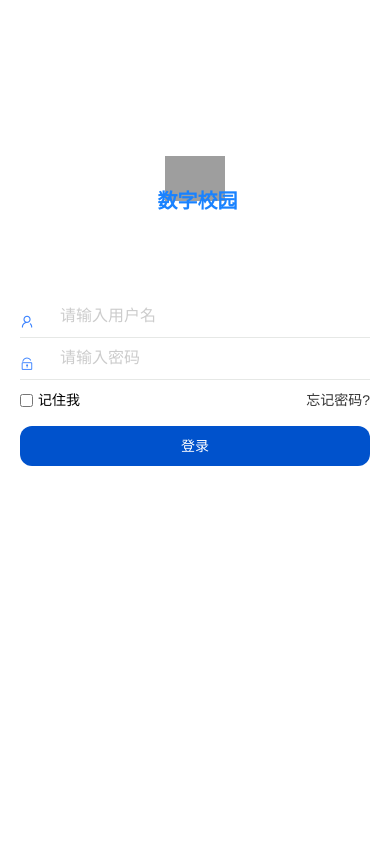
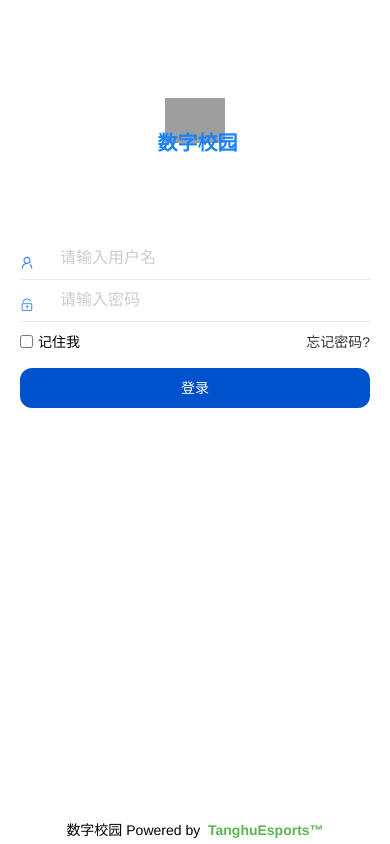
Before and after one commit to Cai1Hsu/k12Login, a plain HTML site: page index.html in a window 390 px wide. Drawn offline with Linux system fonts and the light colour scheme; grey boxes are pictures that could not be loaded; a small style sheet from the web is missing.

Commit message:
登录界面UI优化

```diff
--- a/css/mobile.css
+++ b/css/mobile.css
@@ -10,7 +10,7 @@
     }
 
     .mobile-panel {
-        padding: 40% 1rem 0 1rem;
+        padding: 25% 1rem 0 1rem;
         display: block;
     }
 
--- a/index.html
+++ b/index.html
@@ -3,7 +3,7 @@
 <head>
     <meta charset="utf-8">
     <meta name="viewport" content="width=device-width, initial-scale=1, maximum-scale=1">
-    <title>&#x6570;&#x5B57;&#x6821;&#x56ED;</title>
+    <title>&#x6570;&#x5B57;&#x6821;&#x56ED; Powered by TanghuEsports™</title>
     <link rel="icon" href="https://static.k12top.com/Common/yunmalogo_new.png" type="image/x-icon">
     <link href="/Plugin/layui/css/layui.css" rel="stylesheet" />
     <link href="/css/yueqing.css" rel="stylesheet" />
@@ -194,10 +194,10 @@
     <script>
         var _hmt = _hmt || [];
         (function () {
-            var hm = document.createElement("script");
-            hm.src = "https://hm.baidu.com/hm.js?eb8698589a7ad2bab48fac419b84cff4";
-            var s = document.getElementsByTagName("script")[0];
-            s.parentNode.insertBefore(hm, s);
+            // var hm = document.createElement("script");
+            // hm.src = "https://hm.baidu.com/hm.js?eb8698589a7ad2bab48fac419b84cff4";
+            // var s = document.getElementsByTagName("script")[0];
+            // s.parentNode.insertBefore(hm, s);
         })();
     </script>
 </head>
@@ -208,6 +208,7 @@
                 <div class="logo">
                     <img src="https://static.k12top.com/Common/yunmalogo_new.png" style="width: 44px; height:44px;" alt="logo" />
                     <div>&#x6570;&#x5B57;&#x6821;&#x56ED;</div>
+                    <div style="color: #171717">Powered by&nbsp;<a href="https://esports.tanghu.tech/" style="font-size: 16px;font-weight:bolder;vertical-align:-0.2;color:#5cb452">TanghuEsports™</a></div>
                 </div>
 
                 <div class="bg-image">
@@ -302,7 +303,13 @@
     </div>
     <input type="hidden" id="hd_User" />
     <input type="hidden" id="hd_thirdPartyType" />
-            <input type="hidden" id="hd_isBinding" value="0" />
+    <input type="hidden" id="hd_isBinding" value="0" />
+    <div class="mobile-panel" style="padding:0%;position:absolute;bottom: 5px;width:100%">
+        <div style="font-size: 14px;text-align: center; width: 100%;">
+        数字校园 Powered by&nbsp;
+        <a href="https://esports.tanghu.tech/" style="font-size: 14px;font-weight:bolder;vertical-align:-0.2;color:#5cb452">TanghuEsports™</a>
+        </div>
+    </div>
     <script>
         //是否从第三方登录成功
         if ($('#hd_isBinding').val() == "1") {
```
